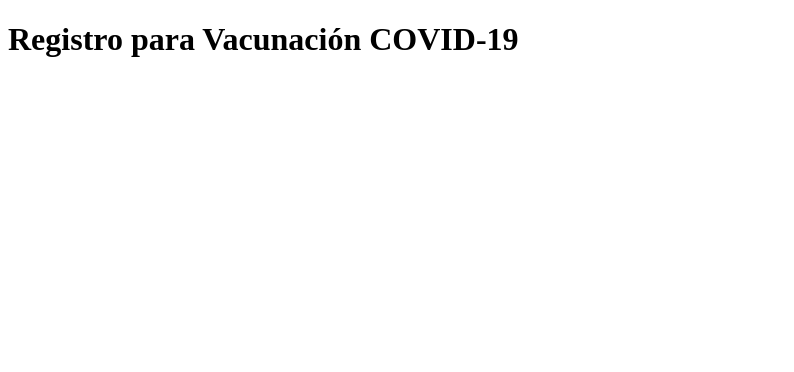
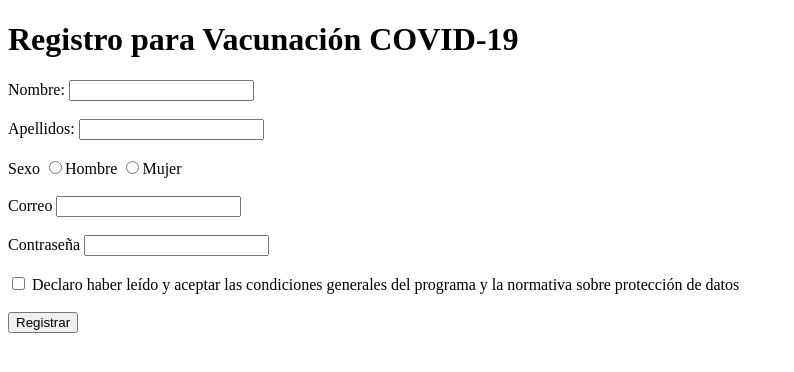
Before and after one commit to williambenavides/PruebaWifer, a plain HTML site: page Formulario_Registro_Covid19.html in a window 1280 px wide. Shown: the whole page, without its empty margins (0-794 px from the left). Drawn offline with Linux system fonts and the light colour scheme.

Commit message:
actualizando la segunda pagina

```diff
--- a/Formulario_Registro_Covid19.html
+++ b/Formulario_Registro_Covid19.html
@@ -8,7 +8,29 @@
 </head>
 <body>
     <h1>Registro para Vacunación <strong>COVID-19</strong></h1>
-    <form action="" method="GET"></form>
+    <form action="" method="GET">
+        <label for="nombre">Nombre:</label>
+        <input type="text" name="nombre" id="nombre">
+        <br><br>
+        <label for="apellido">Apellidos:</label>
+        <input type="text" name="apellido" id="apellido">
+        <br><br>
+        <label for="">Sexo</label>
+        <input type="radio">Hombre
+        <input type="radio">Mujer
+        <br><br>
+        <label for="correo">Correo</label>
+        <input type="email" name="correo" id="correo">
+        <br><br>
+        <label for="password">Contraseña</label>
+        <input type="password" name="password" id="password">
+        <br><br>
+        <input type="checkbox" name="terminos" id="terminos">
+        <label for="terminos">Declaro haber leído y aceptar las
+            condiciones generales del programa y la normativa sobre protección de datos</label>
+            <br><br>
+        <button type="submit">Registrar</button>
+        </form>
 
 </body>
 </html>
```
